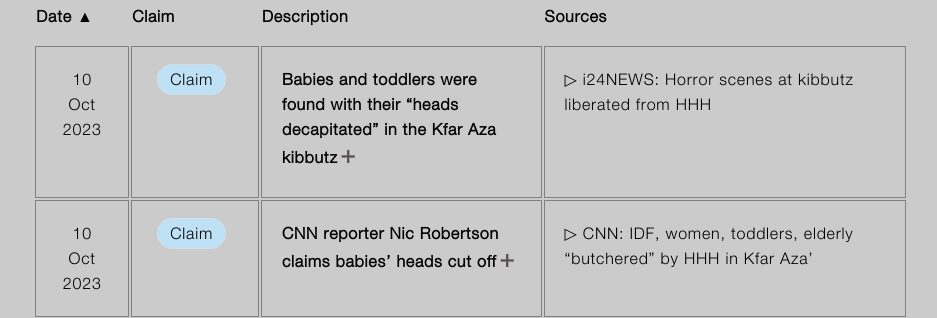
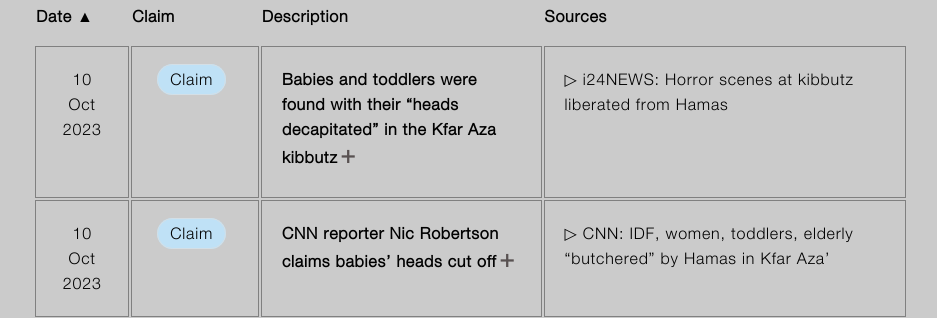
Before and after one commit to tamtzekin/hasbara-tracker, a React (Create React App) app: page /tracker in a window 1280 px wide. Shown: the part 298-616 px from the top of the page, without its empty margins (196-1133 px from the left). Built offline with nearby package versions, Linux system fonts and the light colour scheme.

Commit message:
uncensored

```diff
--- a/src/components/data.js
+++ b/src/components/data.js
@@ -9,9 +9,9 @@ const data = [
         description: {
             summary: 'Babies and toddlers were found with their “heads decapitated” in the Kfar Aza kibbutz',
             summaryClass: 'expand-text',
-            details: 'A spokesperson for the Israeli state’s prime minister claimed babies and toddlers were found with their “heads decapitated” in the Kfar Aza kibbutz after HHH fighters entered occupied Palestine on October 7, 2023.<br /><br />Nicole Zedeck, a reporter with Tel Aviv-based news channel i24, interviewed Israeli occupation force soldier David Ben Zion who made the same claim on October 10, 2023. He said: “They cut heads of children, they cut heads of women.”',
+            details: 'A spokesperson for the Israeli state’s prime minister claimed babies and toddlers were found with their “heads decapitated” in the Kfar Aza kibbutz after Hamas fighters entered occupied Palestine on October 7, 2023.<br /><br />Nicole Zedeck, a reporter with Tel Aviv-based news channel i24, interviewed Israeli occupation force soldier David Ben Zion who made the same claim on October 10, 2023. He said: “They cut heads of children, they cut heads of women.”',
         },
-        sourceText: 'i24NEWS: Horror scenes at kibbutz liberated from HHH',
+        sourceText: 'i24NEWS: Horror scenes at kibbutz liberated from Hamas',
         sourceLink: 'https://archive.ph/QeCXs',
         videoLink: '/files/i24NEWS_10Oct.mp4',
     },
@@ -26,9 +26,9 @@ const data = [
         description: {
             summary: 'CNN reporter Nic Robertson claims babies’ heads cut off',
             summaryClass: 'expand-text',
-            details: 'Nic Robertson, a CNN reporter, claimed Palestinian resistance fighters carried out III-style executions” by “cutting the heads off of people” including babies and killing their pets.<br /><br />“Men, women, children, hands bound, shot, executed, heads cut.”',
+            details: 'Nic Robertson, a CNN reporter, claimed Palestinian resistance fighters carried out ISIS-style executions” by “cutting the heads off of people” including babies and killing their pets.<br /><br />“Men, women, children, hands bound, shot, executed, heads cut.”',
         },
-        sourceText: 'CNN: IDF, women, toddlers, elderly “butchered” by HHH in Kfar Aza’',
+        sourceText: 'CNN: IDF, women, toddlers, elderly “butchered” by Hamas in Kfar Aza’',
         sourceLink: 'https://archive.ph/XRmh4',
         videoLink: '/files/CNN_NicRobertson_10Oct.mp4',
     },
```
